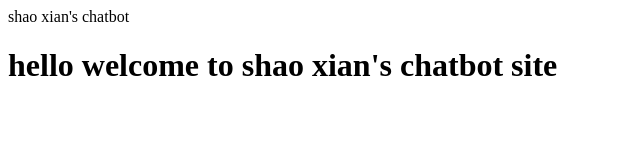
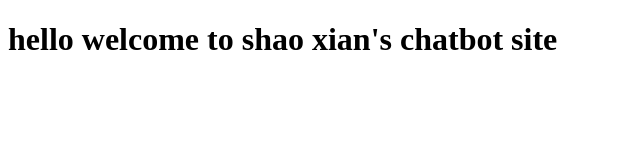
Before and after one commit to dhs171gchooishaoxian/sx-repository, a plain HTML site: page index.html in a window 1280 px wide. Shown: the whole page, without its empty margins (0-640 px from the left). Drawn offline with Linux system fonts and the light colour scheme.

Commit message:
Update index.html

```diff
--- a/index.html
+++ b/index.html
@@ -1,7 +1,7 @@
 <!DOCTYPE html>
 <html>
 <head>
-<titlle>
+<title>
 shao xian's chatbot
 </title>
 
```
